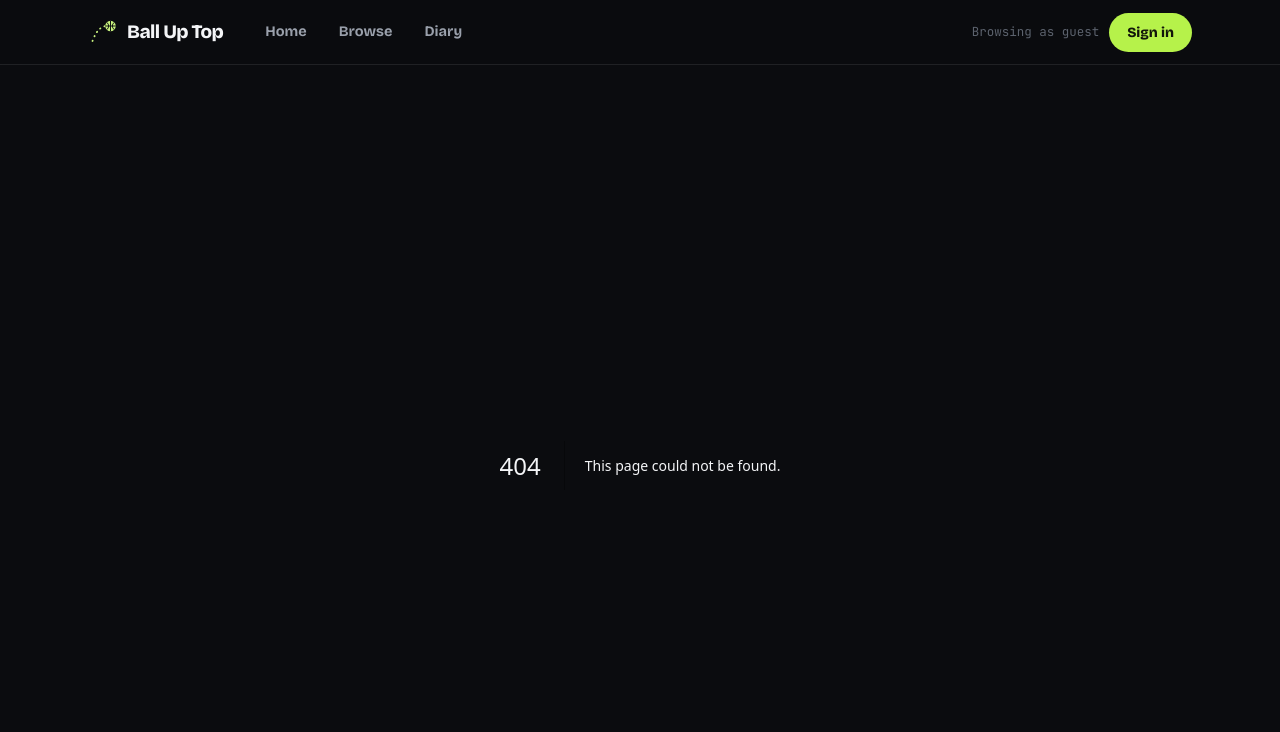
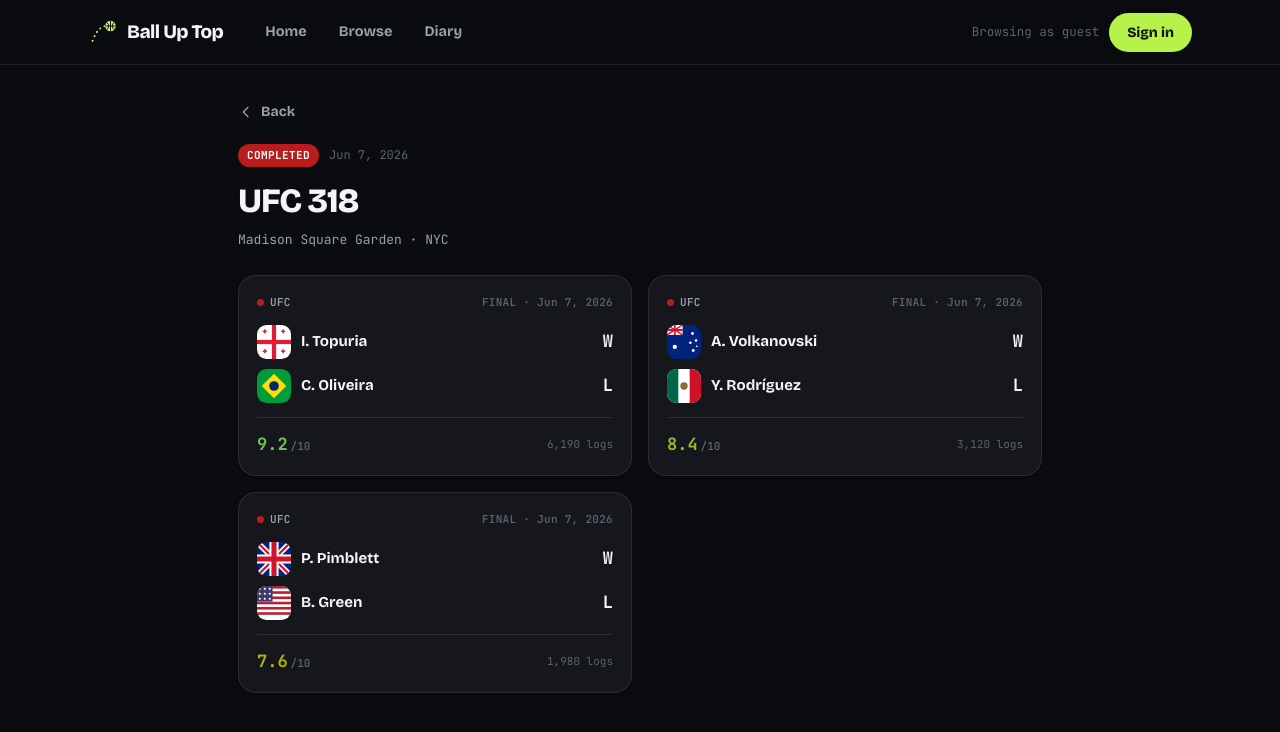
Before and after one commit to luisoleaa/BallUpTop, a Next.js app in the folder ball-up-top/: page /events/e1 in a window 1280 px wide. Before the commit this address had no page. Shown: the top 732 px of the page. Built offline with nearby package versions, Linux system fonts and the light colour scheme.

Commit message:
Add UFC fight-card (event) detail page
Renders a fight card and its individual matches, reusing HomeGrid to
list the fights it bundles.

```diff
--- /dev/null
+++ b/ball-up-top/app/events/[id]/page.tsx
@@ -0,0 +1,39 @@
+import { notFound } from "next/navigation";
+import Link from "next/link";
+import { getEvent, MATCHES, SPORTS } from "@/lib/data";
+import { HomeGrid } from "@/components/HomeGrid";
+import { Icon } from "@/components/Icon";
+
+export default async function EventPage({ params }: { params: Promise<{ id: string }> }) {
+  const { id } = await params;
+  const event = getEvent(id);
+  if (!event) notFound();
+
+  const fights = event.fights.map((fid) => MATCHES.find((m) => m.id === fid)).filter(Boolean) as typeof MATCHES;
+
+  return (
+    <main style={{ maxWidth: 860, margin: "0 auto", padding: "36px 28px 80px" }}>
+      <Link href="/" className="bw-navlink" style={{
+        display: "flex", alignItems: "center", gap: 7, textDecoration: "none",
+        color: "var(--text-muted)", fontSize: 14, fontWeight: 700, marginBottom: 22,
+      }}>
+        <Icon name="chevL" size={16} stroke="var(--text-muted)" />Back
+      </Link>
+
+      <div style={{ display: "flex", alignItems: "center", gap: 10, marginBottom: 8 }}>
+        <span style={{
+          fontSize: 11, fontWeight: 700, letterSpacing: 0.4, textTransform: "uppercase", color: "#fff",
+          background: SPORTS.ufc.color, padding: "3px 9px", borderRadius: 99, fontFamily: "var(--font-mono, monospace)",
+        }}>
+          {event.status === "upcoming" ? "Upcoming" : "Completed"}
+        </span>
+        <span style={{ fontSize: 12, color: "var(--text-faint)", fontFamily: "var(--font-mono, monospace)" }}>{event.date}</span>
+      </div>
+
+      <h1 style={{ fontSize: 34, fontWeight: 800, letterSpacing: -1, margin: "0 0 4px", color: "var(--text)" }}>{event.name}</h1>
+      <p style={{ color: "var(--text-muted)", fontFamily: "var(--font-mono, monospace)", fontSize: 13, margin: "0 0 26px" }}>{event.venue}</p>
+
+      <HomeGrid matches={fights} />
+    </main>
+  );
+}
```
